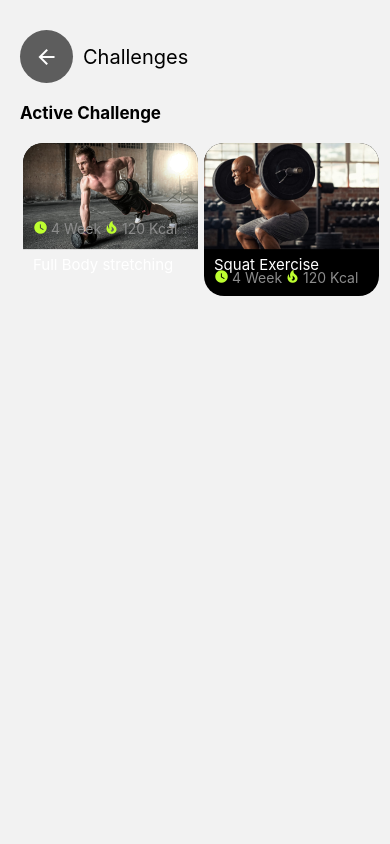
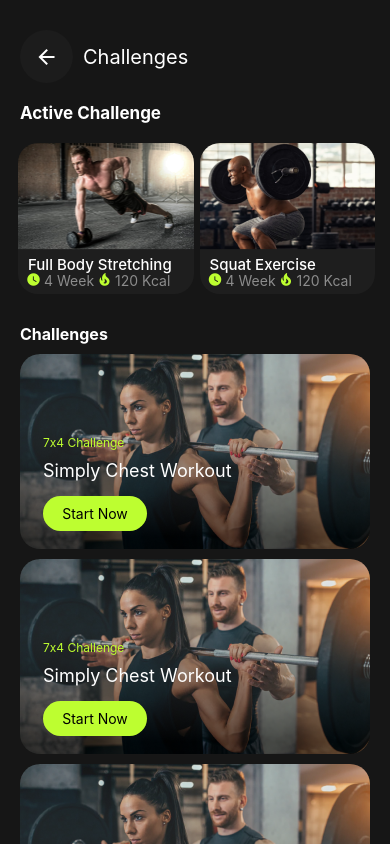
Before and after one commit to usmanjutt47/Balance-Workout, a React Native app: screen /Challenges in a window 390 px wide. Shown: the top 844 px of the page. Built offline with nearby package versions, Linux system fonts and the light colour scheme.

Commit message:
Update Challenges.jsx

```diff
--- a/src/screen/Challenges.jsx
+++ b/src/screen/Challenges.jsx
@@ -1,172 +1,275 @@
-import { View, Text, Pressable, Image } from "react-native";
+import {
+  View,
+  Text,
+  Pressable,
+  Image,
+  StyleSheet,
+  Dimensions,
+  ScrollView,
+  ImageBackground,
+} from "react-native";
 import React from "react";
 import { MaterialIcons } from "@expo/vector-icons";
+import { useNavigation } from "@react-navigation/native";
+
+const { width } = Dimensions.get("window");
 
 export default function Challenges() {
+  const navigation = useNavigation();
   return (
-    <View>
-      <View
-        style={{
-          flexDirection: "row",
-          marginLeft: 20,
-          marginTop: 30,
-        }}
-      >
+    <View style={styles.container}>
+      <View style={styles.header}>
         <Pressable
-          style={{
-            height: 53,
-            width: 53,
-            backgroundColor: "rgba(30, 30, 30, 0.7)",
-            borderRadius: 99,
-            justifyContent: "center",
-          }}
+          style={styles.backButton}
+          onPress={() => navigation.goBack()}
         >
           <MaterialIcons
             name="arrow-back"
             size={24}
             color="#fff"
-            style={{ alignSelf: "center" }}
+            style={styles.iconCenter}
           />
         </Pressable>
-        <Text
-          style={{
-            alignSelf: "center",
-            marginLeft: 10,
-            fontWeight: "regular",
-            fontSize: 20,
-          }}
-        >
-          Challenges
-        </Text>
+        <Text style={styles.headerText}>Challenges</Text>
       </View>
-      <View style={{ marginLeft: 20, marginTop: 20 }}>
-        <Text style={{ fontSize: 17, fontWeight: "bold" }}>
-          Active Challenge
-        </Text>
+      <View style={styles.activeChallengeWrap}>
+        <Text style={styles.activeChallengeText}>Active Challenge</Text>
       </View>
-      <View
-        style={{
-          flexDirection: "row",
-          justifyContent: "space-between",
-          marginTop: 20,
-          borderRadius: 3,
-          paddingHorizontal: 20,
-          height: "35%",
-        }}
-      >
-        <Pressable
-          style={{
-            height: "100%",
-            backgroundColor: "#1E1E1E",
-            width: "50%",
-            borderRadius: 20,
-            marginHorizontal: 3,
-          }}
-        >
+      <View style={styles.challengeCardsWrap}>
+        <Pressable style={styles.challengeCard}>
           <Image
             source={require("../../assets/images/challenge.png")}
-            style={{
-              width: "100%",
-              borderTopLeftRadius: 20,
-              borderTopRightRadius: 20,
-            }}
+            style={styles.challengeImage}
           />
-          <Text
-            style={{
-              color: "#fff",
-              marginTop: 5,
-              fontWeight: "medium",
-              fontSize: 15,
-              marginLeft: 10,
-            }}
-          >
-            Full Body stretching
-          </Text>
-          <View
-            style={{
-              flexDirection: "row",
-              position: "absolute",
-              bottom: 10,
-              left: 10,
-            }}
-          >
+          <Text style={styles.challengeTitle}>Full Body Stretching</Text>
+          <View style={styles.challengeDetails}>
             <MaterialIcons
               name="watch-later"
               size={15}
               color="#BDFE30"
-              style={{ marginRight: 3 }}
+              style={styles.iconMargin}
             />
-            <Text style={{ color: "#8C8C8C", fontWeight: "regular" }}>
-              4 Week
-            </Text>
+            <Text style={styles.challengeDetailText}>4 Week</Text>
             <MaterialIcons
               name="local-fire-department"
               size={15}
               color="#BDFE30"
-              style={{ marginLeft: 3, marginRight: 3 }}
+              style={styles.iconMargin}
             />
-            <Text style={{ color: "#8C8C8C", fontWeight: "regular" }}>
-              120 Kcal
-            </Text>
+            <Text style={styles.challengeDetailText}>120 Kcal</Text>
           </View>
         </Pressable>
-        <Pressable
-          style={{
-            height: 153,
-            backgroundColor: "black",
-            width: "50%",
-            marginHorizontal: 3,
-            borderRadius: 20,
-          }}
-        >
+        <Pressable style={styles.challengeCard}>
           <Image
             source={require("../../assets/images/challenge2.png")}
-            style={{
-              width: "100%",
-              borderTopLeftRadius: 20,
-              borderTopRightRadius: 20,
-            }}
+            style={styles.challengeImage}
           />
-          <Text
-            style={{
-              color: "#fff",
-              marginTop: 5,
-              fontWeight: "medium",
-              fontSize: 15,
-              marginLeft: 10,
-            }}
-          >
-            Squat Exercise
-          </Text>
-          <View
-            style={{
-              flexDirection: "row",
-              position: "absolute",
-              bottom: 10,
-              left: 10,
-            }}
-          >
+          <Text style={styles.challengeTitle}>Squat Exercise</Text>
+          <View style={styles.challengeDetails}>
             <MaterialIcons
               name="watch-later"
               size={15}
               color="#BDFE30"
-              style={{ marginRight: 3 }}
+              style={styles.iconMargin}
             />
-            <Text style={{ color: "#8C8C8C", fontWeight: "regular" }}>
-              4 Week
-            </Text>
+            <Text style={styles.challengeDetailText}>4 Week</Text>
             <MaterialIcons
               name="local-fire-department"
               size={15}
               color="#BDFE30"
-              style={{ marginLeft: 3, marginRight: 3 }}
+              style={styles.iconMargin}
             />
-            <Text style={{ color: "#8C8C8C", fontWeight: "regular" }}>
-              120 Kcal
-            </Text>
+            <Text style={styles.challengeDetailText}>120 Kcal</Text>
           </View>
         </Pressable>
       </View>
+      <View style={{ marginLeft: 20, marginTop: 30 }}>
+        <Text style={{ color: "#fff", fontSize: 16, fontWeight: "bold" }}>
+          Challenges
+        </Text>
+      </View>
+      <ScrollView
+        style={{ marginHorizontal: 20 }}
+        showsVerticalScrollIndicator={false}
+      >
+        <ImageBackground
+          source={require("../../assets/images/card.png")}
+          style={styles.imageBackground}
+        >
+          <View style={{ marginLeft: 23, marginTop: 63 }}>
+            <Text style={{ color: "#BDFE30", fontSize: 12 }}>
+              7x4 Challenge
+            </Text>
+            <Text style={{ color: "#fff", fontSize: 18, marginTop: 10 }}>
+              Simply Chest Workout
+            </Text>
+            <Pressable
+              style={styles.startNowButton}
+              onPress={() => navigation.navigate("StartNow")}
+            >
+              <Text style={{ fontSize: 14, alignSelf: "center" }}>
+                Start Now
+              </Text>
+            </Pressable>
+          </View>
+        </ImageBackground>
+        <ImageBackground
+          source={require("../../assets/images/card.png")}
+          style={styles.imageBackground}
+        >
+          <View style={{ marginLeft: 23, marginTop: 63 }}>
+            <Text style={{ color: "#BDFE30", fontSize: 12 }}>
+              7x4 Challenge
+            </Text>
+            <Text style={{ color: "#fff", fontSize: 18, marginTop: 10 }}>
+              Simply Chest Workout
+            </Text>
+            <Pressable
+              style={styles.startNowButton}
+              onPress={() => navigation.navigate("StartNow")}
+            >
+              <Text style={{ fontSize: 14, alignSelf: "center" }}>
+                Start Now
+              </Text>
+            </Pressable>
+          </View>
+        </ImageBackground>
+        <ImageBackground
+          source={require("../../assets/images/card.png")}
+          style={styles.imageBackground}
+        >
+          <View style={{ marginLeft: 23, marginTop: 63 }}>
+            <Text style={{ color: "#BDFE30", fontSize: 12 }}>
+              7x4 Challenge
+            </Text>
+            <Text style={{ color: "#fff", fontSize: 18, marginTop: 10 }}>
+              Simply Chest Workout
+            </Text>
+            <Pressable
+              style={styles.startNowButton}
+              onPress={() => navigation.navigate("StartNow")}
+            >
+              <Text style={{ fontSize: 14, alignSelf: "center" }}>
+                Start Now
+              </Text>
+            </Pressable>
+          </View>
+        </ImageBackground>
+        <ImageBackground
+          source={require("../../assets/images/card.png")}
+          style={styles.imageBackground}
+        >
+          <View style={{ marginLeft: 23, marginTop: 63 }}>
+            <Text style={{ color: "#BDFE30", fontSize: 12 }}>
+              7x4 Challenge
+            </Text>
+            <Text style={{ color: "#fff", fontSize: 18, marginTop: 10 }}>
+              Simply Chest Workout
+            </Text>
+            <Pressable
+              style={styles.startNowButton}
+              onPress={() => navigation.navigate("StartNow")}
+            >
+              <Text style={{ fontSize: 14, alignSelf: "center" }}>
+                Start Now
+              </Text>
+            </Pressable>
+          </View>
+        </ImageBackground>
+      </ScrollView>
     </View>
   );
 }
+
+const styles = StyleSheet.create({
+  container: {
+    flex: 1,
+    backgroundColor: "#161616",
+    paddingTop: 30,
+  },
+  header: {
+    flexDirection: "row",
+    marginLeft: 20,
+    alignItems: "center",
+  },
+  backButton: {
+    height: 53,
+    width: 53,
+    backgroundColor: "rgba(30, 30, 30, 0.7)",
+    borderRadius: 99,
+    justifyContent: "center",
+  },
+  iconCenter: {
+    alignSelf: "center",
+  },
+  headerText: {
+    marginLeft: 10,
+    fontWeight: "400",
+    fontSize: 20,
+    color: "#fff",
+  },
+  activeChallengeWrap: {
+    marginLeft: 20,
+    marginTop: 20,
+  },
+  activeChallengeText: {
+    fontSize: 17,
+    fontWeight: "bold",
+    color: "#fff",
+  },
+  challengeCardsWrap: {
+    flexDirection: "row",
+    justifyContent: "space-between",
+    marginTop: 20,
+    paddingHorizontal: 15,
+  },
+  challengeCard: {
+    height: "auto",
+    backgroundColor: "#1E1E1E",
+    width: width * 0.45,
+    borderRadius: 20,
+    marginHorizontal: 3,
+    paddingBottom: 20,
+    position: "relative",
+  },
+  challengeImage: {
+    width: "100%",
+    borderTopLeftRadius: 20,
+    borderTopRightRadius: 20,
+  },
+  challengeTitle: {
+    color: "#fff",
+    marginTop: 5,
+    fontWeight: "500",
+    fontSize: 15,
+    marginLeft: 10,
+  },
+  challengeDetails: {
+    flexDirection: "row",
+    position: "absolute",
+    bottom: 5,
+    left: 5,
+  },
+  iconMargin: {
+    marginHorizontal: 3,
+  },
+  challengeDetailText: {
+    color: "#8C8C8C",
+    fontWeight: "400",
+  },
+  imageBackground: {
+    marginTop: 10,
+    height: 195,
+    justifyContent: "center",
+    overflow: "hidden",
+    borderRadius: 20,
+  },
+  startNowButton: {
+    backgroundColor: "#BDFE30",
+    width: 104,
+    height: 35,
+    justifyContent: "center",
+    borderRadius: 40,
+    marginTop: 15,
+  },
+});
```
